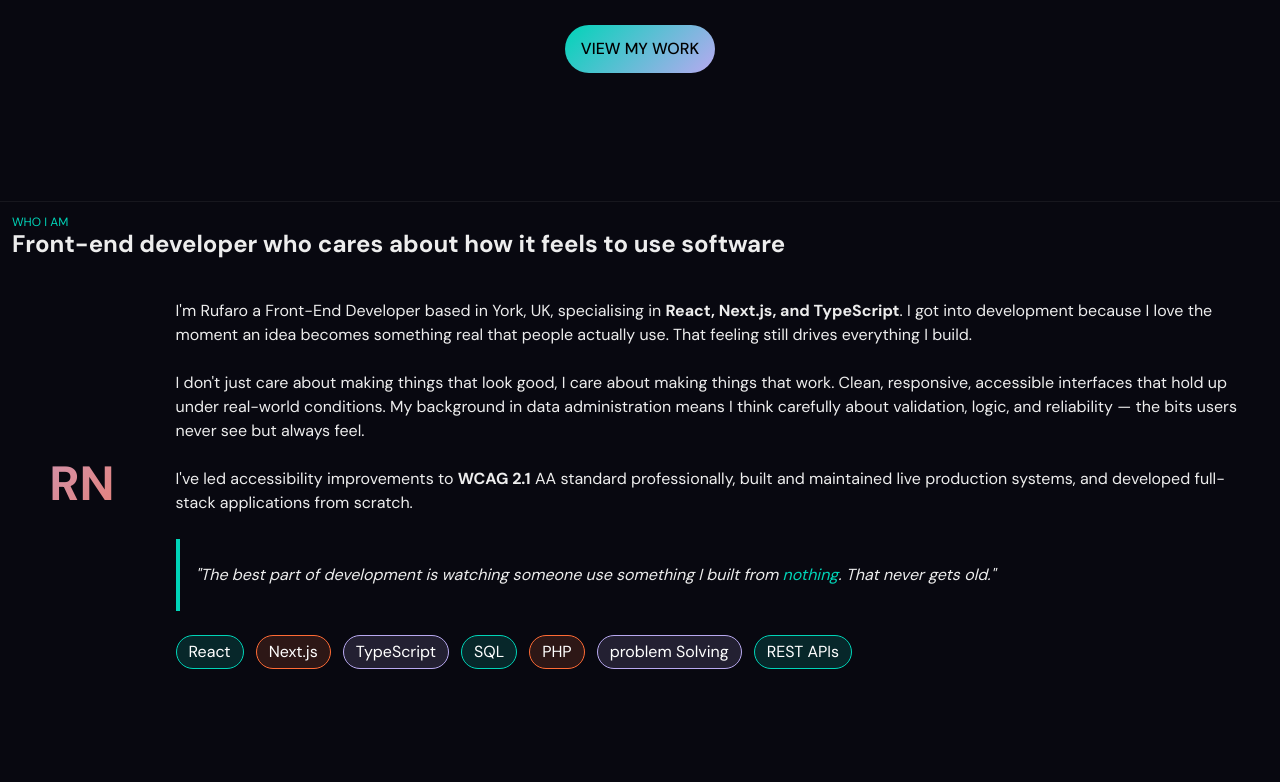
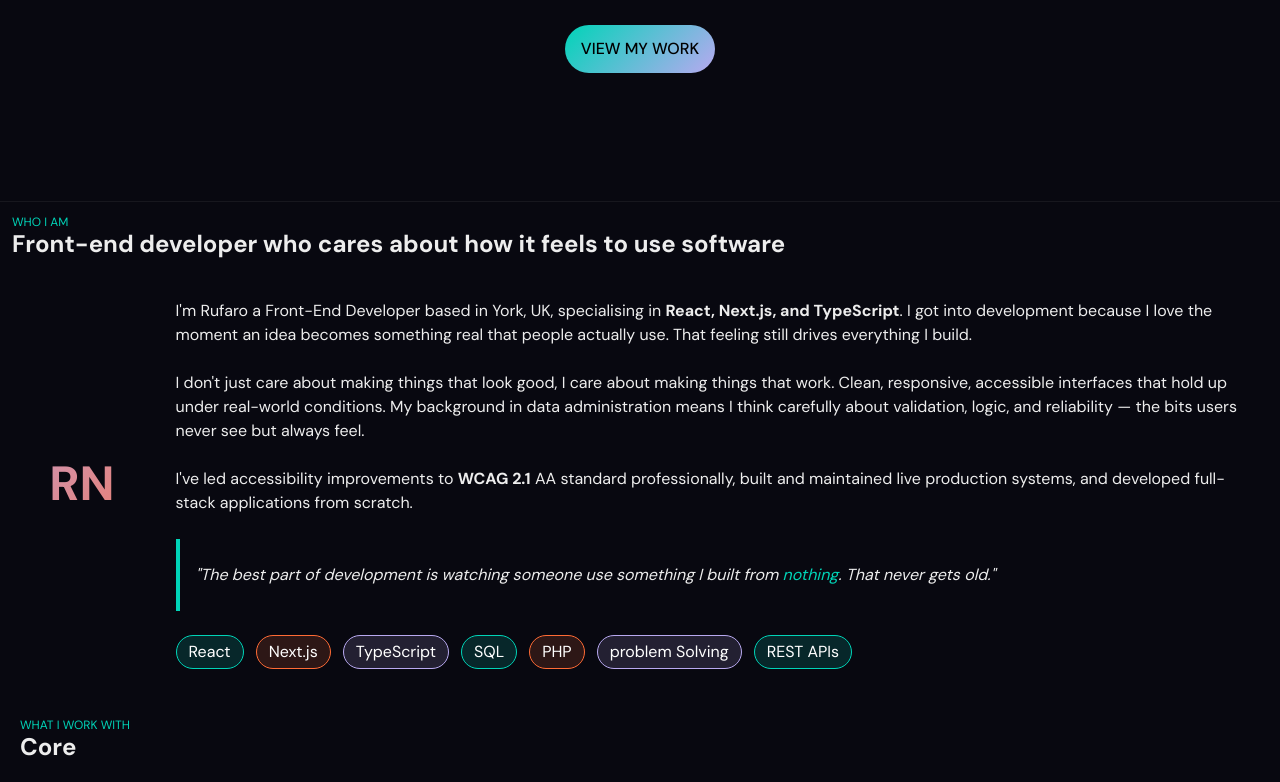
Before and after one commit to rufaro-ndhlovu/Portfolio_Website, a Next.js app: page / in a window 1280 px wide. Shown: the part 388-1170 px from the top of the page. Before the commit the page ends 1085 px from the top, so only its background shows below. Built offline with nearby package versions, Linux system fonts and the light colour scheme.

Commit message:
Feat: Skills component created and added to the home page.

```diff
--- a/app/page.tsx
+++ b/app/page.tsx
@@ -1,6 +1,7 @@
 import Navbar from "../components/layout/Navbar";
 import Hero from "../components/sections/Hero";
 import About from "../components/sections/About";
+import Skills from "../components/sections/Skills";
 
 export default function Home() {
   return (
@@ -9,6 +10,7 @@ export default function Home() {
       <main>
         <Hero />
         <About />
+        <Skills />
       </main>
     </div>
   );
--- /dev/null
+++ b/components/sections/Skills.tsx
@@ -0,0 +1,19 @@
+"use client";
+import React from "react";
+import SectionLabel from "../ui/SectionLabel";
+import SectionTitle from "../ui/SectionTitle";
+import SkillsTag from "../ui/SkillsTag";
+import GradientText from "../ui/GradientText";
+
+export default function Skills() {
+  return (
+    <>
+      <div className="px-5 py-5">
+        <SectionLabel>WHAT I WORK WITH</SectionLabel>
+        <SectionTitle>
+          Core<GradientText gradient="grad-primary">skills</GradientText>
+        </SectionTitle>
+      </div>
+    </>
+  );
+}
```
